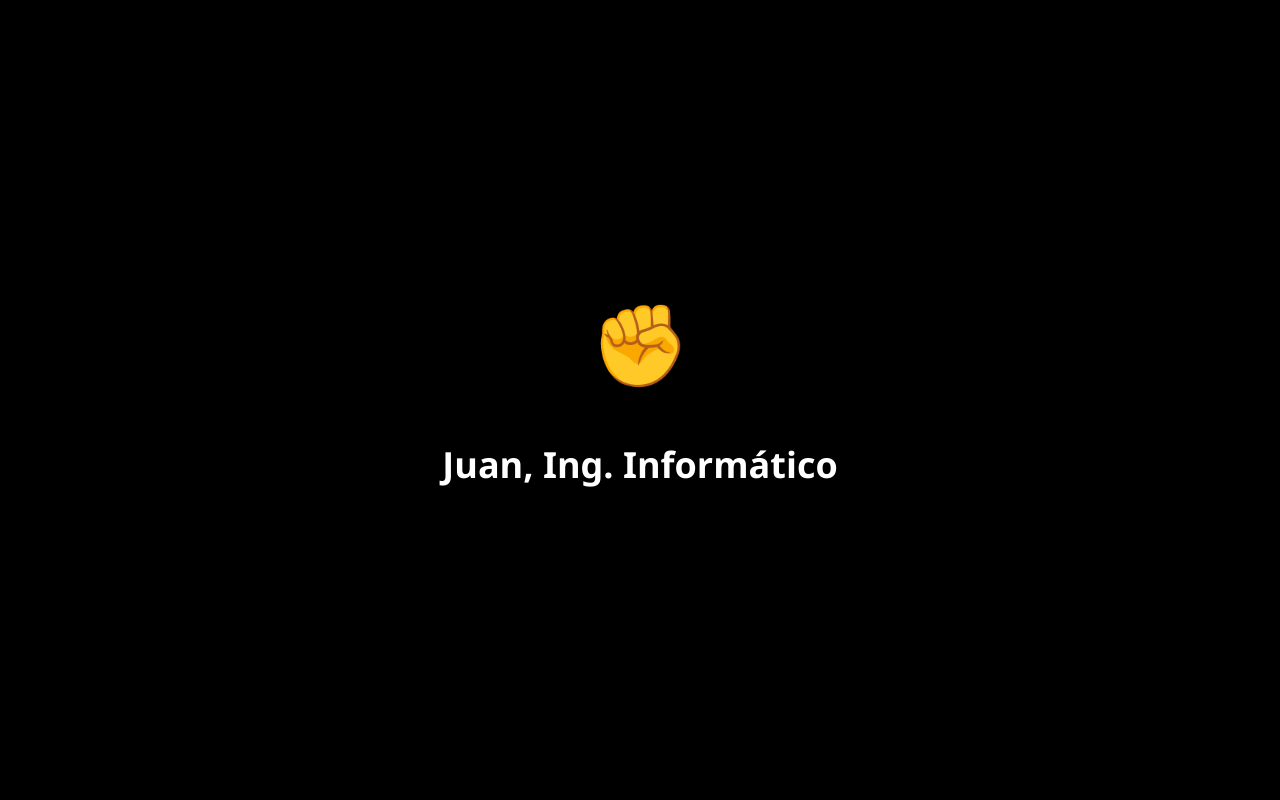
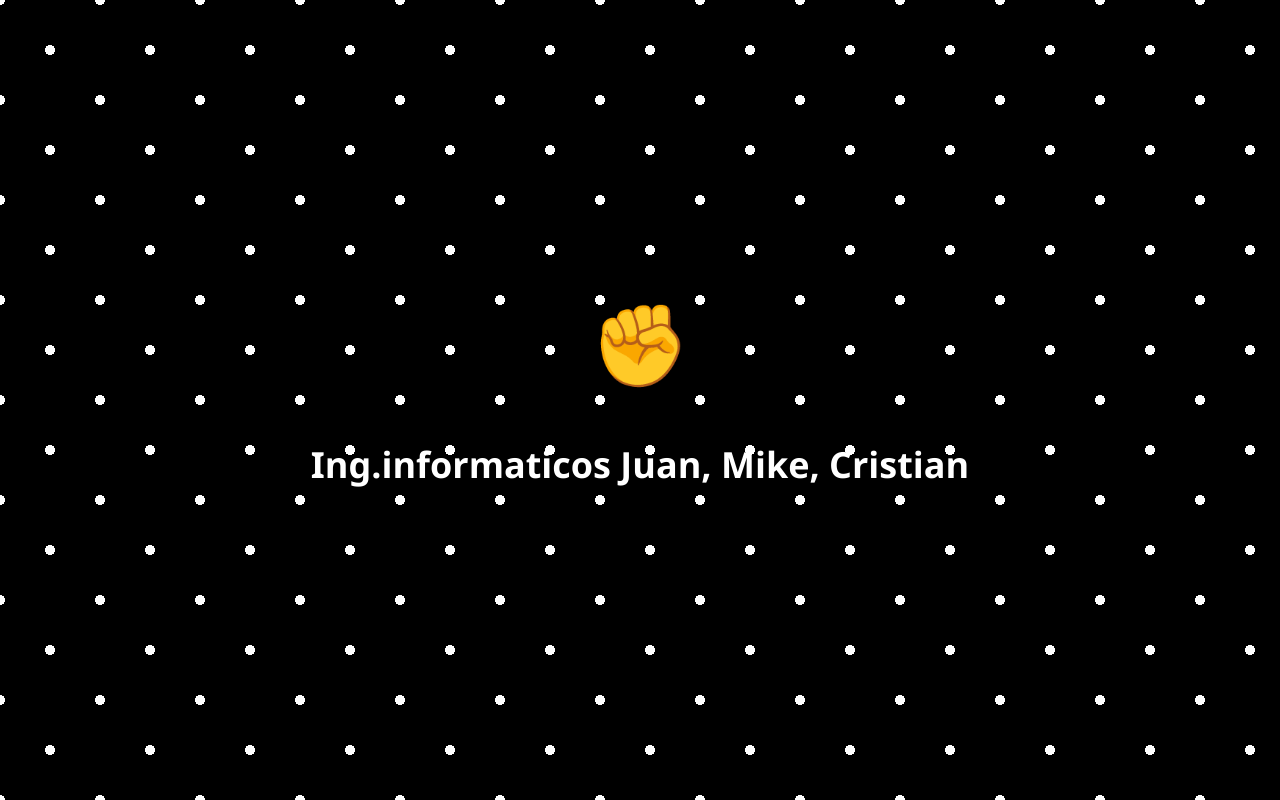
Before and after one commit to JuanSRE-dv/www.Ingenieros.com, a plain HTML site: page index.html in a window 1280 px wide. Drawn offline with Linux system fonts and the light colour scheme.

Commit message:
Update index.html

```diff
--- a/index.html
+++ b/index.html
@@ -5,7 +5,18 @@
   <title>Presentación</title>
   <style>
     body {
+      /* Color de fondo */
       background-color: #000;
+      /* Patrón de círculos blancos */
+      background-image:
+        radial-gradient(circle, #fff 5px, transparent 5px),
+        radial-gradient(circle, #fff 5px, transparent 5px);
+      /* Desplazamos la segunda capa para que los círculos queden en diagonal */
+      background-position: 0 0, 50px 50px;
+      /* Repetimos cada 100×100px */
+      background-size: 100px 100px;
+
+      /* Resto de estilos */
       color: #fff;
       font-family: 'Segoe UI', sans-serif;
       display: flex;
@@ -26,6 +37,6 @@
 </head>
 <body>
   <div class="logo">✊</div>
-  <h1>Juan, Ing. Informático</h1>
+  <h1>Ing.informaticos  Juan, Mike, Cristian</h1>
 </body>
 </html>
```
